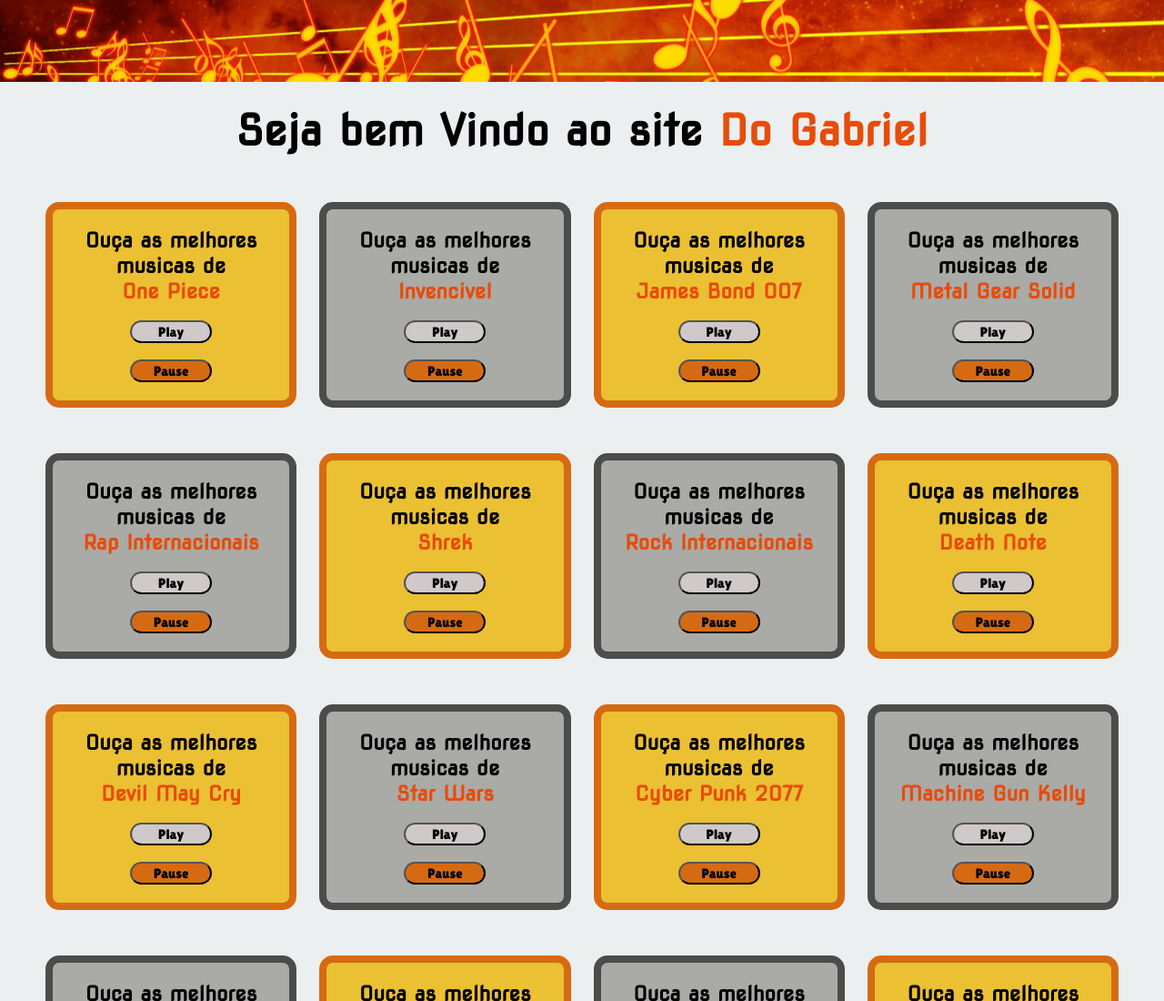
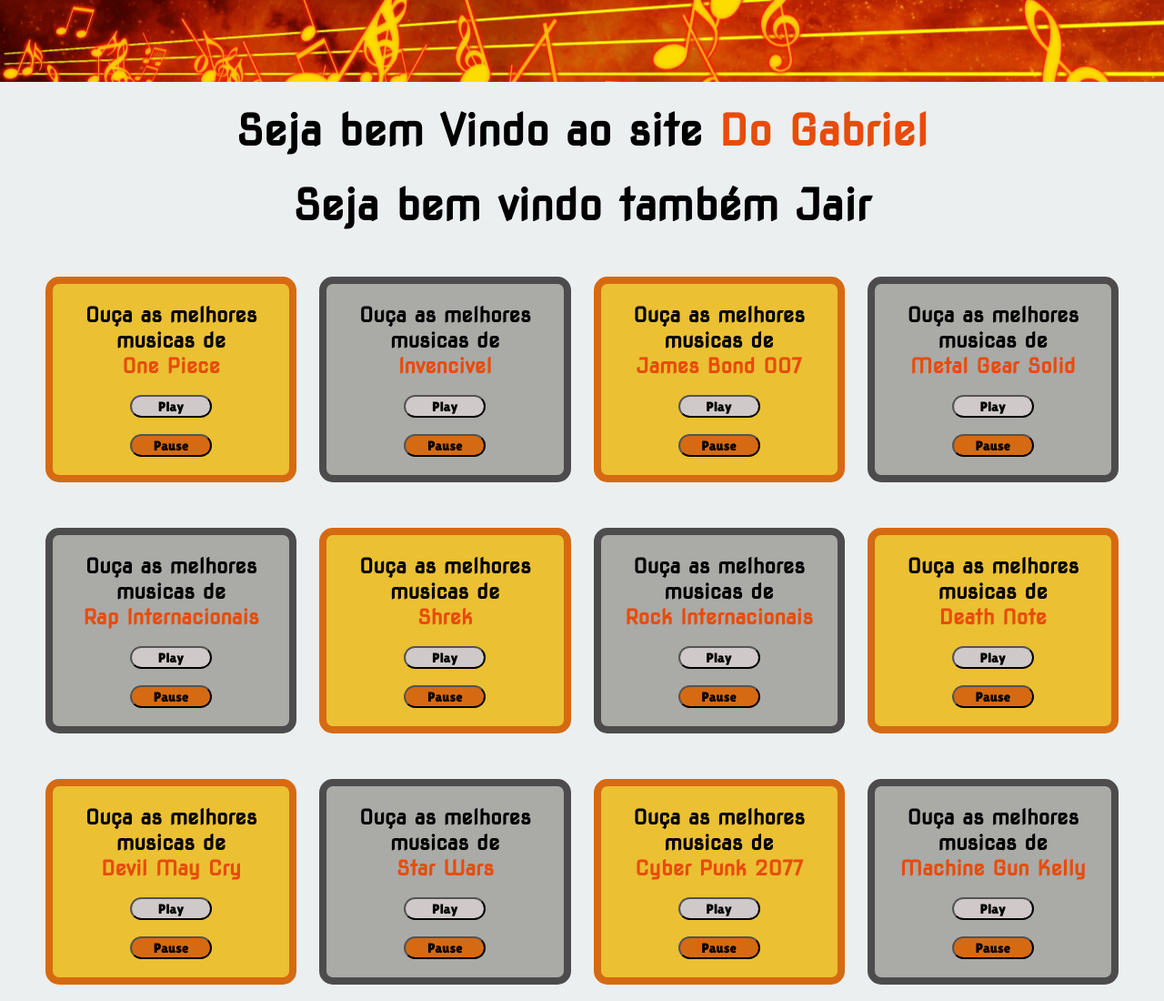
Before and after one commit to dilione-junior/musicasnobres, a plain HTML site: page index.html in a window 1280 px wide. Shown: the top 1100 px of the page at 91% size. Drawn offline with Linux system fonts and the light colour scheme; a web font is replaced by a local one.

Commit message:
Update index.html

```diff
--- a/index.html
+++ b/index.html
@@ -14,6 +14,7 @@
 <body>
 
     <h1 class="titulo">Seja bem Vindo ao site <strong class="destaque">Do Gabriel</strong></h1>
+    <h2 class="titulo">Seja bem vindo também Jair</h2>
 
 <section class="conteudo">
 
```
